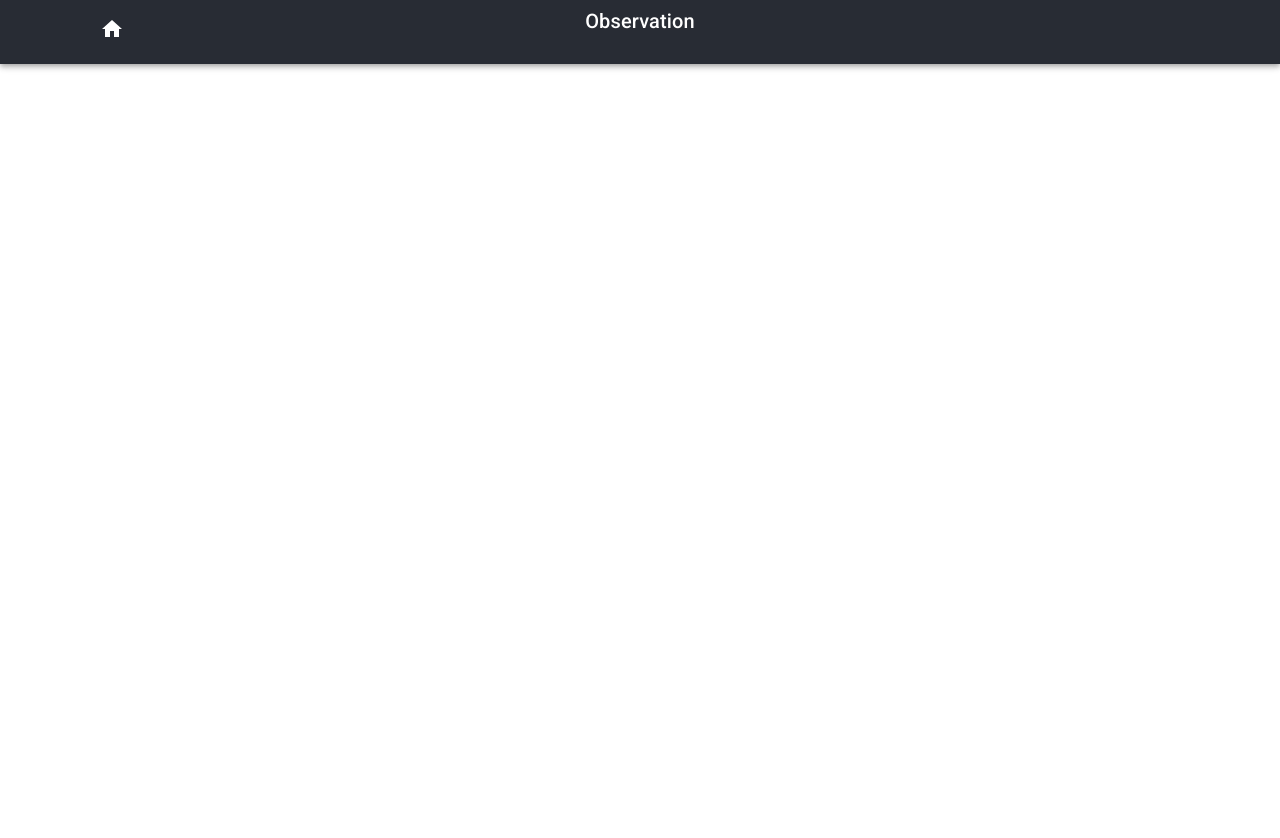
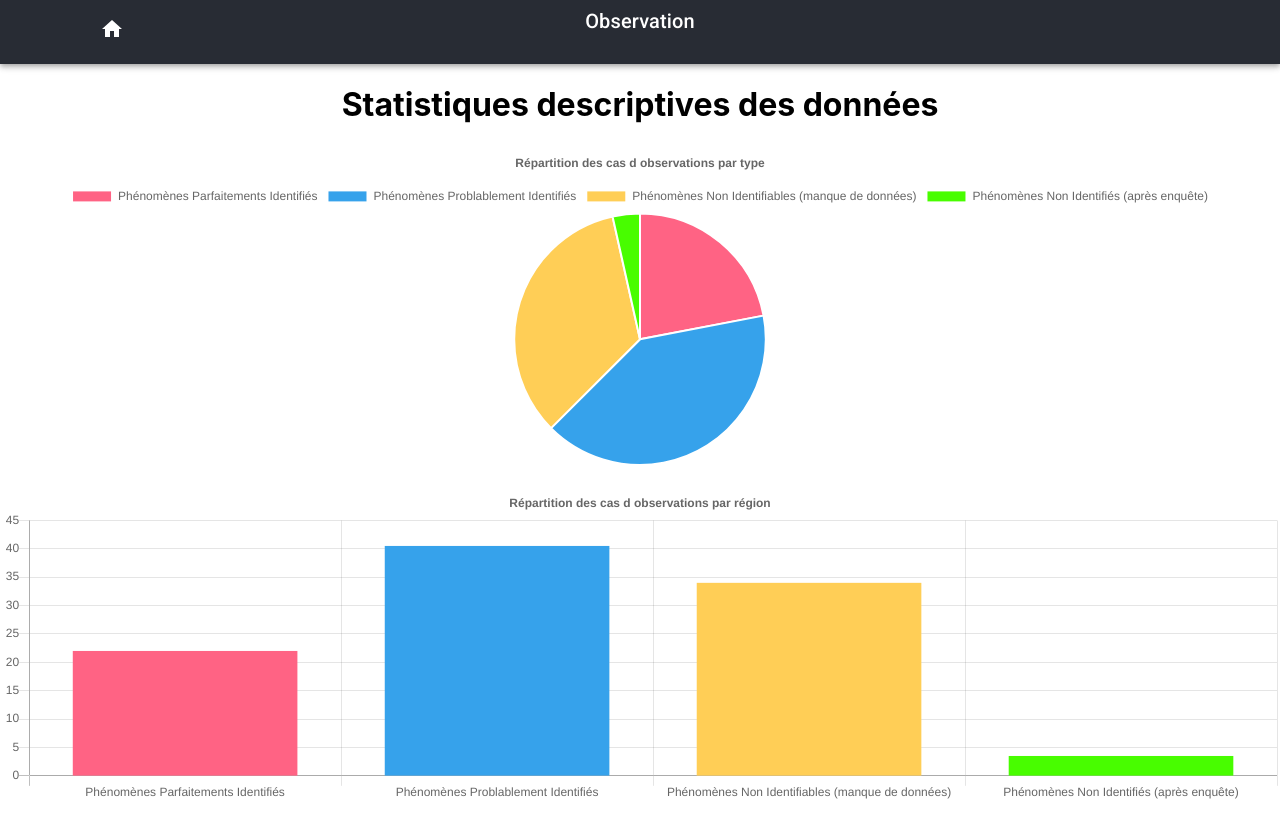
Before and after one commit to chattinader/Observation, a React (Create React App) app: page /statistique in a window 1280 px wide. Shown: the top 838 px of the page. Built offline with nearby package versions, Linux system fonts and the light colour scheme.

Commit message:
Mis en place du componant statistiques

```diff
--- a/package.json
+++ b/package.json
@@ -10,12 +10,14 @@
     "@testing-library/jest-dom": "^4.2.4",
     "@testing-library/react": "^9.5.0",
     "@testing-library/user-event": "^7.2.1",
+    "chart.js": "^2.9.3",
     "date-fns": "^2.0.0-beta.5",
     "express": "^4.17.1",
     "material-table": "^1.57.2",
     "material-ui": "^0.20.2",
     "moment": "^2.24.0",
     "react": "^16.13.1",
+    "react-chartjs-2": "^2.9.0",
     "react-dom": "^16.13.1",
     "react-router-dom": "^5.1.2",
     "react-scripts": "3.4.1"
--- a/src/App.js
+++ b/src/App.js
@@ -6,6 +6,7 @@ import Home from './components/Home'
 import Observation from './components/Observation'
 import DetailsCas from "./components/DetailsCas";
 import DetailsTemoignage from './components/DetailsTemoignages'
+import Statistiques from "./components/Statistiques";
 
 function App() {
     return (
@@ -17,6 +18,7 @@ function App() {
                     <Route path="/observation/:params" exact component={Observation} />
                     <Route path="/observation/cas/:_id" exact component={DetailsCas} />
                     <Route path="/observation/temoignage/:_id" exact component={DetailsTemoignage} />
+                    <Route path="/statistique/" exact component={Statistiques} />
                 </Switch>
             </div>
         </Router>
--- /dev/null
+++ b/src/components/Statistiques.js
@@ -0,0 +1,63 @@
+import React, { Component } from 'react';
+import {Bar, Line, Pie} from 'react-chartjs-2';
+
+export default class Statistiques extends Component {
+    constructor(props) {
+        super(props);
+        this.state = {
+            pieData:{
+                labels: ['Phénomènes Parfaitements Identifiés', 'Phénomènes Problablement Identifiés', 'Phénomènes Non Identifiables (manque de données)',
+                    'Phénomènes Non Identifiés (après enquête)'],
+                datasets: [
+                    {
+                        label:'Pourcentage',
+                        data:[
+                            22,
+                            40.5,
+                            34,
+                            3.5
+                        ],
+                        backgroundColor:[
+                            '#FF6384',
+                            '#36A2EB',
+                            '#FFCE56',
+                            '#48FD00',
+                        ]
+                    }
+                ],
+            }
+        }
+
+    }
+
+    render() {
+        return(
+            <div>
+                <h1>Statistiques descriptives des données</h1>
+                <Pie data={this.state.pieData} height={75}
+                options={{
+                    title:{
+                        display:true,
+                        text:'Répartition des cas d observations par type',
+                        fontsize:25
+                    },
+                    legend:{
+                    display:true,
+                }
+            }}/>
+            <br/>
+                <Bar data={this.state.pieData} height={75}
+                     options={{
+                         title:{
+                             display:true,
+                             text:'Répartition des cas d observations par région',
+                             fontsize:25
+                         },
+                         legend:{
+                             display:false
+                         }
+                     }}/>
+            </div>
+        )
+        }
+    }
```
Also changed, not shown: 1 other file (tests, documents, lock files or other folders).
